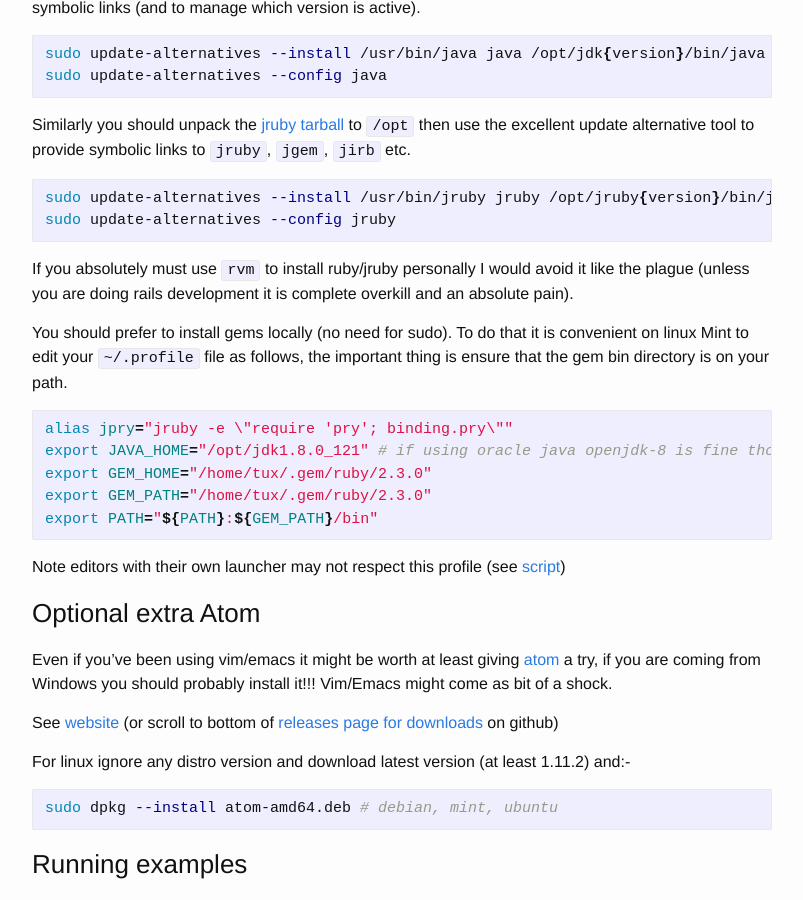
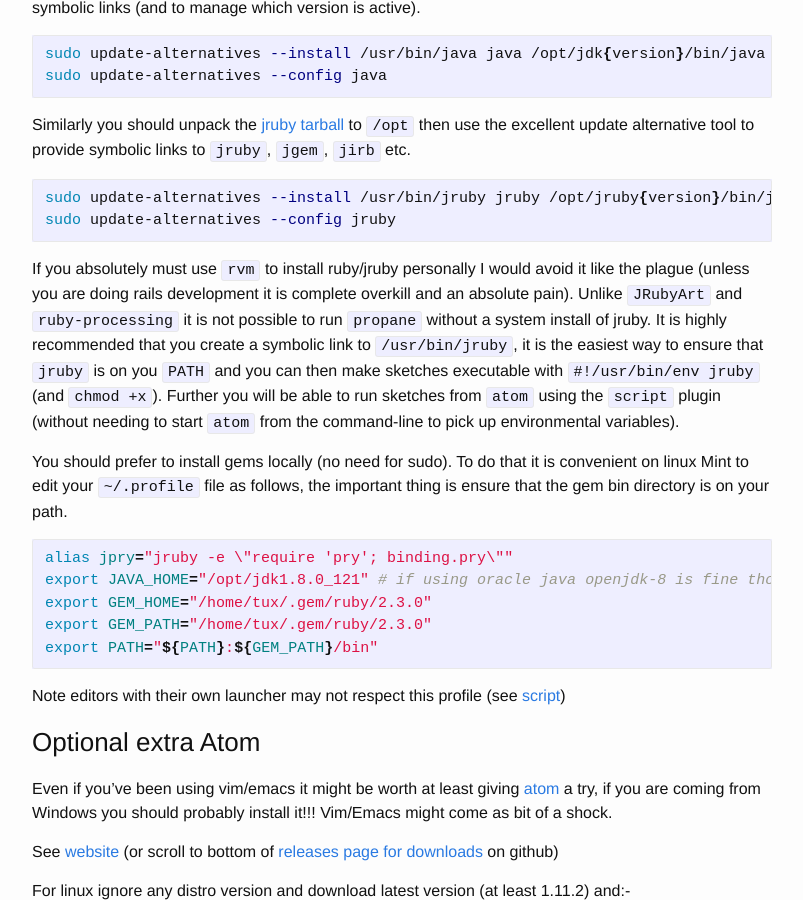
Before and after one commit to ruby-processing/propane, a Jekyll site: the page built from _posts/2016-08-18-debian.md, in a window 1280 px wide and 900 px high, scrolled down 663 px. Shown: the whole window, without its empty margins (238-1041 px from the left). Built offline with Jekyll 4.4.1, drawn with Linux system fonts in a browser that asks for light colours.

Commit message:
same kool-aid for debian

````diff
--- a/_posts/2016-08-18-debian.md
+++ b/_posts/2016-08-18-debian.md
@@ -25,7 +25,7 @@ sudo update-alternatives --install /usr/bin/jruby jruby /opt/jruby{version}/bin/
 sudo update-alternatives --config jruby
 ```
 
-If you absolutely must use `rvm` to install ruby/jruby personally I would avoid it like the plague (unless you are doing rails development it is complete overkill and an absolute pain).
+If you absolutely must use `rvm` to install ruby/jruby personally I would avoid it like the plague (unless you are doing rails development it is complete overkill and an absolute pain). Unlike `JRubyArt` and `ruby-processing` it is not possible to run `propane` without a system install of jruby. It is highly recommended that you create a symbolic link to `/usr/bin/jruby`, it is the easiest way to ensure that `jruby` is on you `PATH` and you can then make sketches executable with `#!/usr/bin/env jruby` (and `chmod +x`). Further you will be able to run sketches from `atom` using the `script` plugin (without needing to start `atom` from the command-line to pick up environmental variables).
 
 You should prefer to install gems locally (no need for sudo). To do that it is convenient on linux Mint to edit your `~/.profile` file as follows, the important thing is ensure that the gem bin directory is on your path.
 
````
